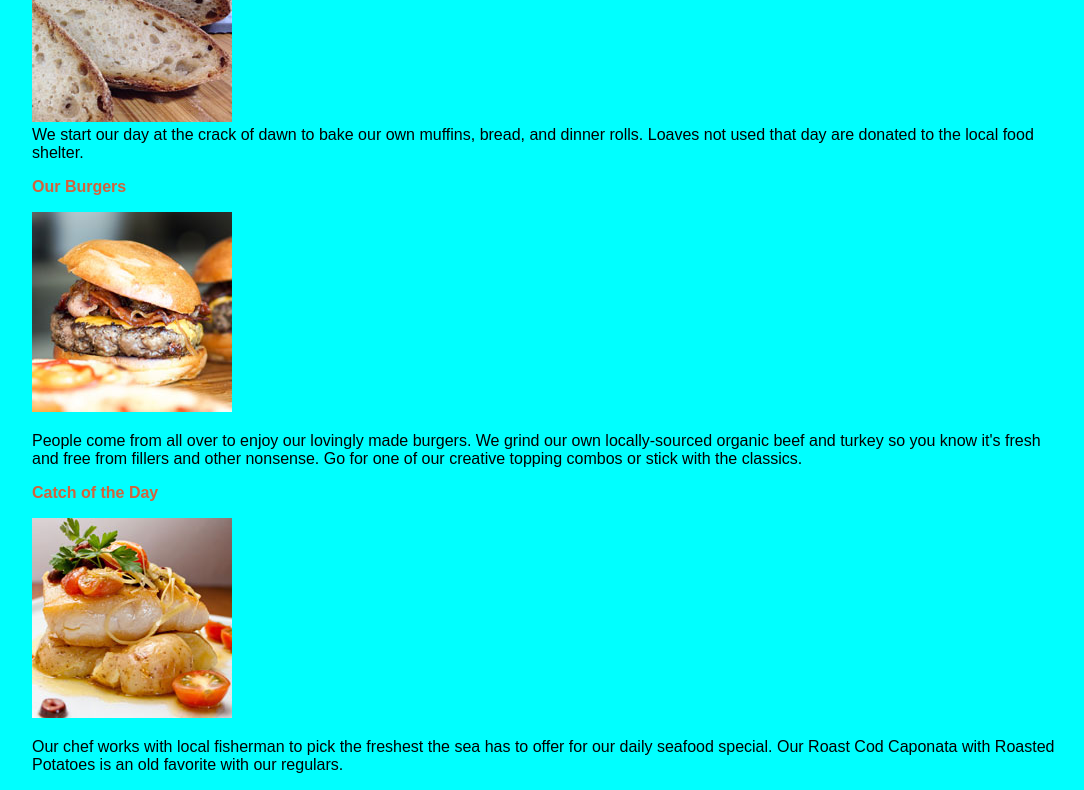
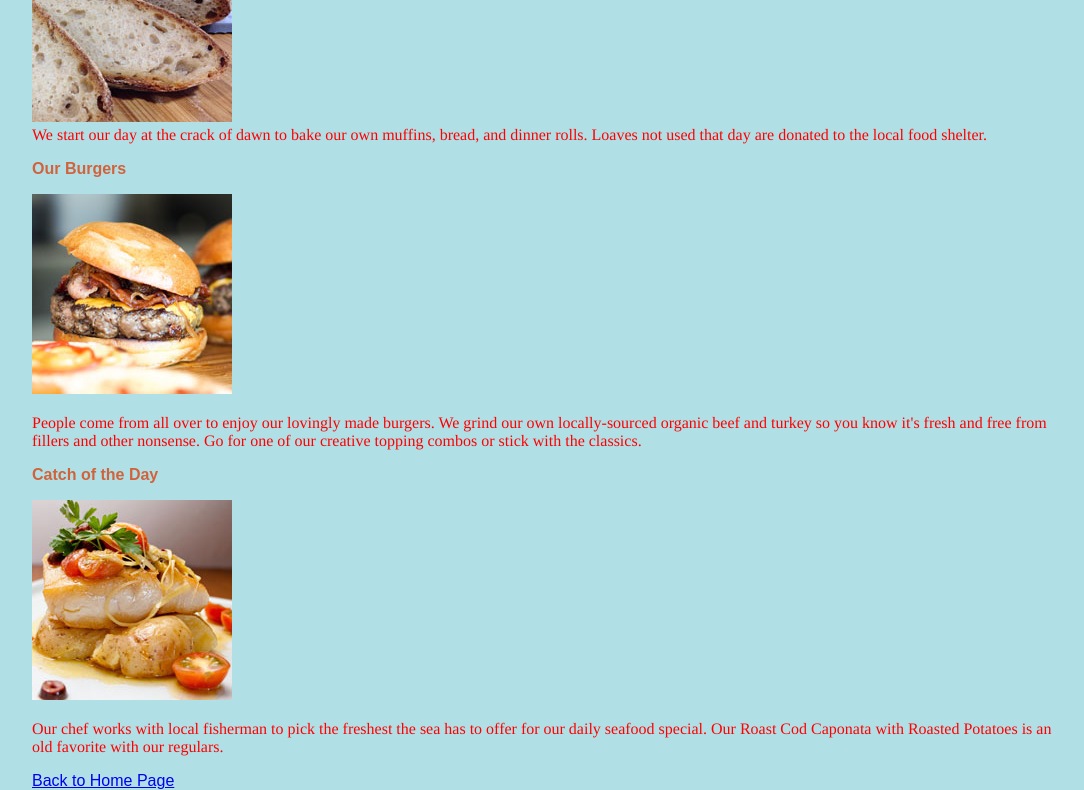
Before and after one commit to FloresFrank/fid, a plain HTML site: page blackgoose/Gallery.html in a window 1280 px wide. Shown: the part 253-1043 px from the top of the page, without its empty margins (96-1180 px from the left). Drawn offline with Linux system fonts and the light colour scheme.

Commit message:
Update Gallery.html

```diff
--- a/blackgoose/Gallery.html
+++ b/blackgoose/Gallery.html
@@ -4,8 +4,17 @@
 <meta charset="UTF-8">
 <title>Black Goose Bistro Gallery</title>
 <style>
+@import url('https://fonts.googleapis.com/css2?family=Nerko+One&display=swap');
 body {
-  background-color: #00FFFF;
+  background-color: powderblue;
+  margin: 0 10%;
+  font-family: sans-serif;
+  }
+  h1 {font-family: "Papyrus", Times, Serif;
+  color: red;}
+  p {font-family: "Papyrus", Times, Serif;
+  color: red;}
+body {
   margin: 0 10%;
   font-family: sans-serif;
   }
@@ -50,3 +59,4 @@ We start our day at the crack of dawn to bake our own muffins, bread, and dinner
 
 </body>
 </html>
+<a href="Index.html">Back to Home Page</a>
```
